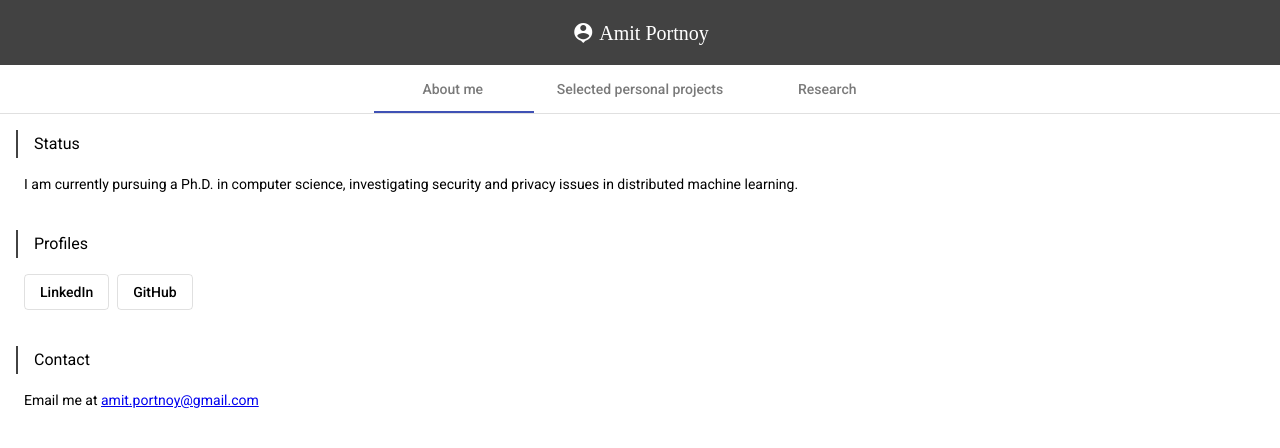
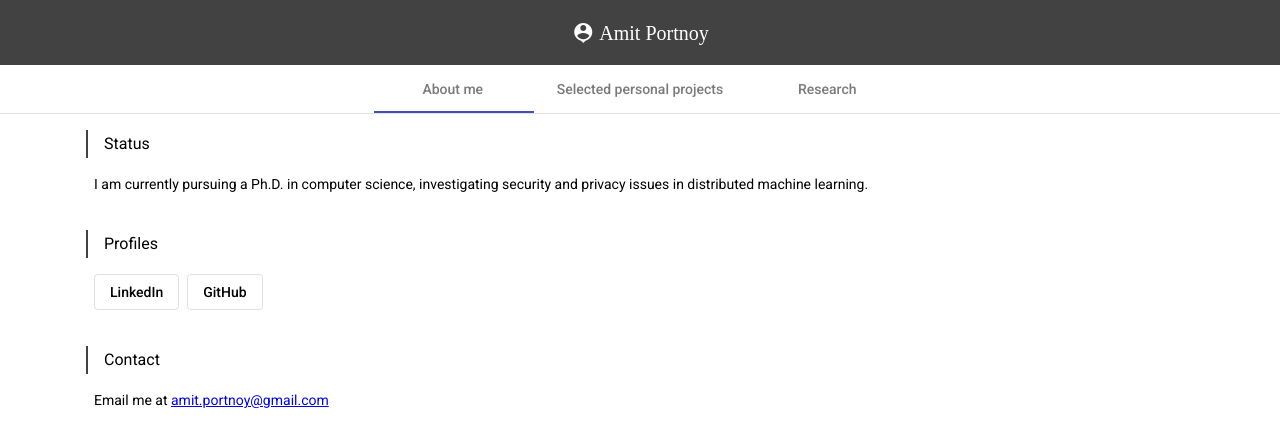
Before and after one commit to amitport/amitport.github.io, an Angular app: page /about in a window 1280 px wide. Shown: the top 448 px of the page. Built offline with nearby package versions, Linux system fonts and the light colour scheme.

Commit message:
center main content

```diff
--- a/src/app/about/about.component.html
+++ b/src/app/about/about.component.html
@@ -1,7 +1,7 @@
-<div>
 <h3>Status</h3>
 <p>
-    I am currently pursuing a Ph.D. in computer science, investigating security and privacy issues in distributed machine learning.
+  I am currently pursuing a Ph.D. in computer science, investigating security and privacy issues in distributed machine
+  learning.
 </p>
 
 <h3>Profiles</h3>
@@ -18,4 +18,3 @@
 <p>
   Email me at <a rel="me" href="mailto:amit.portnoy@gmail.com">amit.portnoy@gmail.com</a>
 </p>
-</div>
--- a/src/app/app.component.html
+++ b/src/app/app.component.html
@@ -20,6 +20,8 @@
   </a>
 </nav>
 
-<div style="padding: 16px 16px 42px 16px;">
-  <router-outlet></router-outlet>
+<div class="container-md">
+  <div style="padding: 16px;">
+    <router-outlet></router-outlet>
+  </div>
 </div>
--- a/src/styles.scss
+++ b/src/styles.scss
@@ -2,3 +2,28 @@
 
 html, body { height: 100%; }
 body { margin: 0; font-family: Roboto, "Helvetica Neue", sans-serif; }
+
+.container-md {
+  width: 100%;
+  margin-right: auto;
+  margin-left: auto;
+}
+
+@media (min-width: 768px)  {
+  .container-md {
+    max-width: 720px;
+  }
+
+}
+
+@media (min-width: 992px) {
+  .container-md {
+    max-width: 960px;
+  }
+}
+
+@media (min-width: 1200px) {
+  .container-md {
+    max-width: 1140px;
+  }
+}
```
Lines whose indentation alone changed are shown as unchanged.
